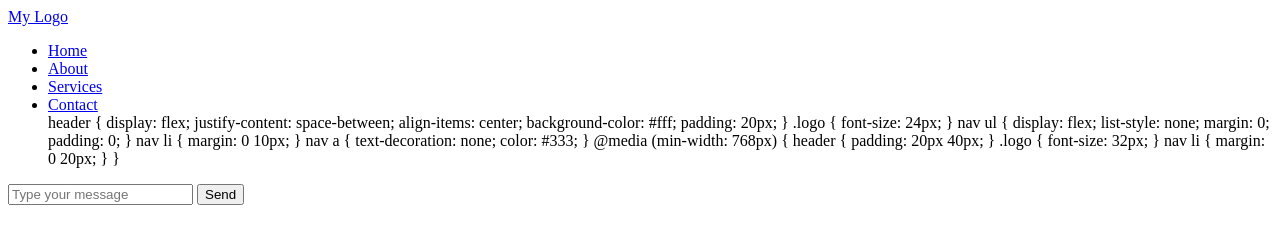
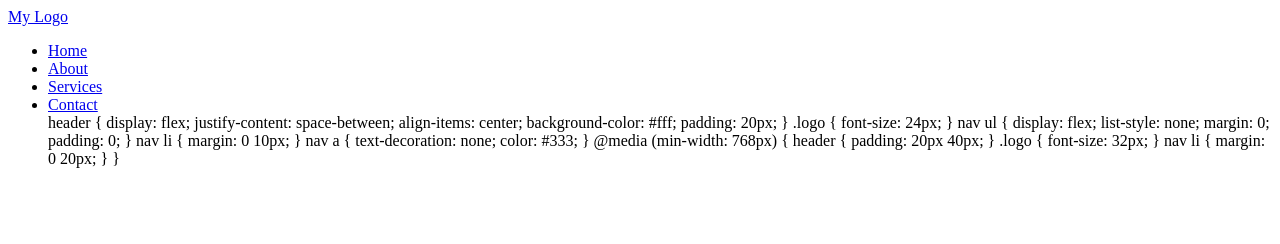
Before and after one commit to seohan0423/test, a plain HTML site: page index.html in a window 1280 px wide. Drawn offline with Linux system fonts and the light colour scheme.

Commit message:
Update index.html

```diff
--- a/index.html
+++ b/index.html
@@ -4,6 +4,7 @@
     <meta charset="utf-8">
     <title>My test page</title>
   </head>
+  <body>
       <header>
   <div class="logo">
     <a href="#">My Logo</a>
@@ -58,25 +59,6 @@ nav a {
     </ul>
   </nav>
 </header>
-  <div>
-    <body>
-  <header>
-    <!-- Your header code here -->
-  </header>
-  <main>
-    <div id="chat">
-      <ul id="messages"></ul>
-      <form id="message-form">
-        <input type="text" id="message-input" autocomplete="off" placeholder="Type your message">
-        <button>Send</button>
-      </form>
-    </div>
-  </main>
-  <footer>
-    <!-- Your footer code here -->
-  </footer>
-</body>
-  </div>
 
   </body>
 </html>
```
